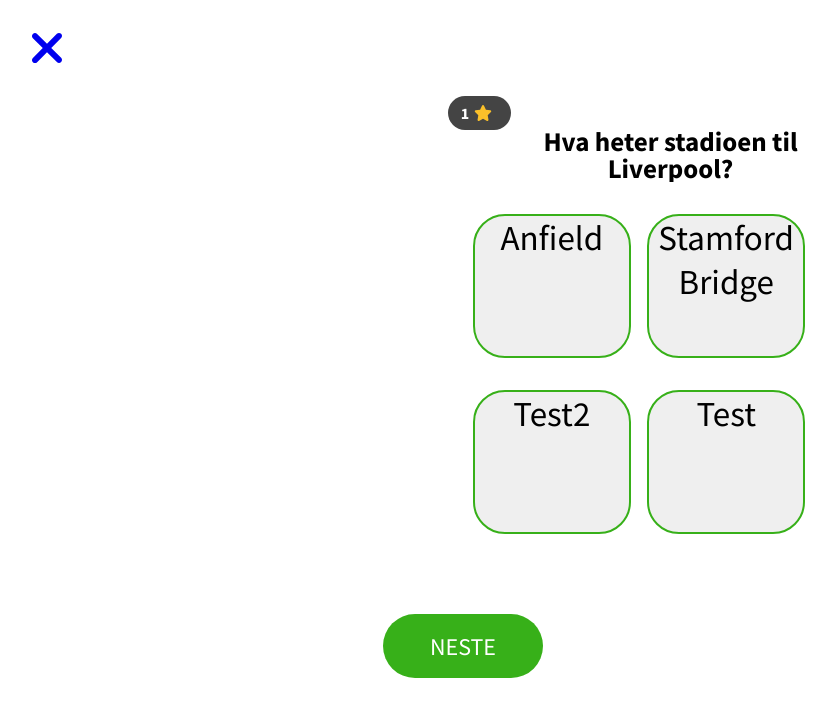
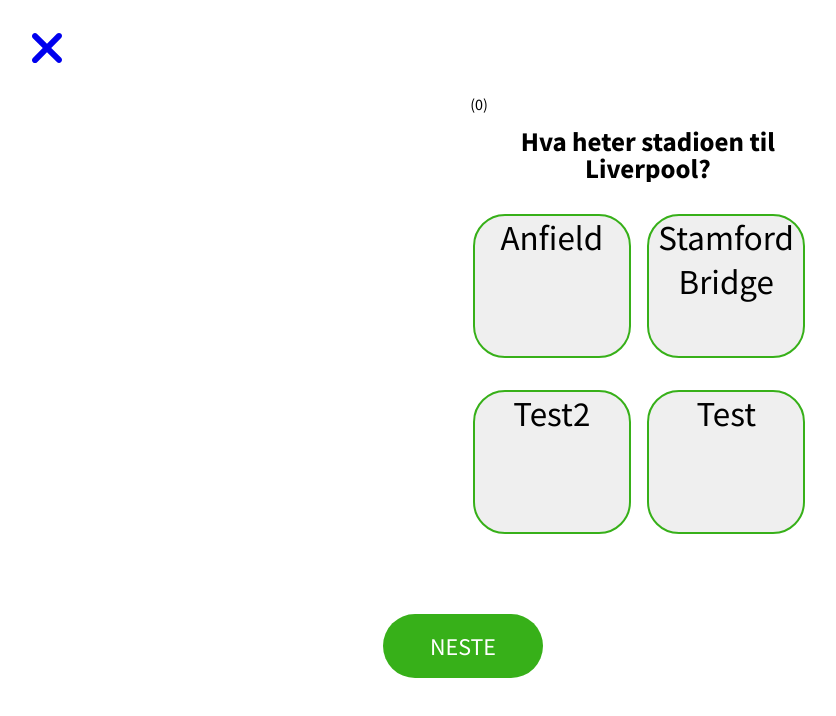
Before and after one commit to silje-denise/SmidigProsjektV2022, a React (Create React App) app in the folder smidig/: page /quiz in a window 1280 px wide. Shown: the top 716 px of the page, without its empty margins (1-837 px from the left). Built offline with nearby package versions, Linux system fonts and the light colour scheme.

Commit message:
fix: quiz

```diff
--- a/smidig/src/components/Quiz/quizArray.js
+++ b/smidig/src/components/Quiz/quizArray.js
@@ -1,3 +1,4 @@
+import Dog from '../../images/Dog.png'
 
 
 const quizQuestions = [{
@@ -5,7 +6,7 @@ const quizQuestions = [{
     answerOptions:
     // Q1
         [
-        { answerText: 'Anfield', correct: true },
+        { answerText: 'Anfield', image: Dog, correct: true },
         { answerText: 'Stamford Bridge', correct: false },
         { answerText: 'Test2', correct: false },
         { answerText: 'Test', correct: false }
--- a/smidig/src/components/group2/Quiz.jsx
+++ b/smidig/src/components/group2/Quiz.jsx
@@ -2,7 +2,7 @@ import React, { useState } from "react";
 import styled from "styled-components";
 import quizQuestions from "../Quiz/quizArray";
 import NextButton from "../common/NextButton";
-import Points from "../common/PointsComponent";
+
 
 
 const StyledQuizWrapper = styled.div`
@@ -94,6 +94,7 @@ const Quiz = () => {
         setCurrentQuestion(nextQuestion);
         }
             else {
+                alert("quizen er ferdig")
                 setShowScore(true)
             }
 
@@ -104,9 +105,13 @@ const Quiz = () => {
 
     return(
         <>
+
+
             <StyledQuizWrapper>
-            {/*Score oppdaterer seg ikke fra PointsComponent, men gjør det hvis man lager en enkel div rundt den(?) */}
-                <Points> {score} / {quizQuestions.length} </Points>
+                {showScore}  (
+
+                <div> {score}</div>
+                )
                 <StyledQuizQuestion>
                 {quizQuestions[currentQuestion].questionText}
                 </StyledQuizQuestion>
@@ -119,7 +124,7 @@ const Quiz = () => {
                     <StyledQuizAnswers>
 
                         {quizQuestions[currentQuestion].answerOptions.map((answerOption)=>(
-                        <StyledQuizElement onClick={() => handleAnswerButtonClick(answerOption.correct)}> {answerOption.answerText}</StyledQuizElement>))}
+                        <StyledQuizElement onClick={() => handleAnswerButtonClick(answerOption.correct)}> {answerOption.answerText} </StyledQuizElement>))}
                     </StyledQuizAnswers>
 
                 </div>
@@ -127,6 +132,7 @@ const Quiz = () => {
 
 
             </StyledQuizDiv>
+
 
 
             <NextButton></NextButton>
```
